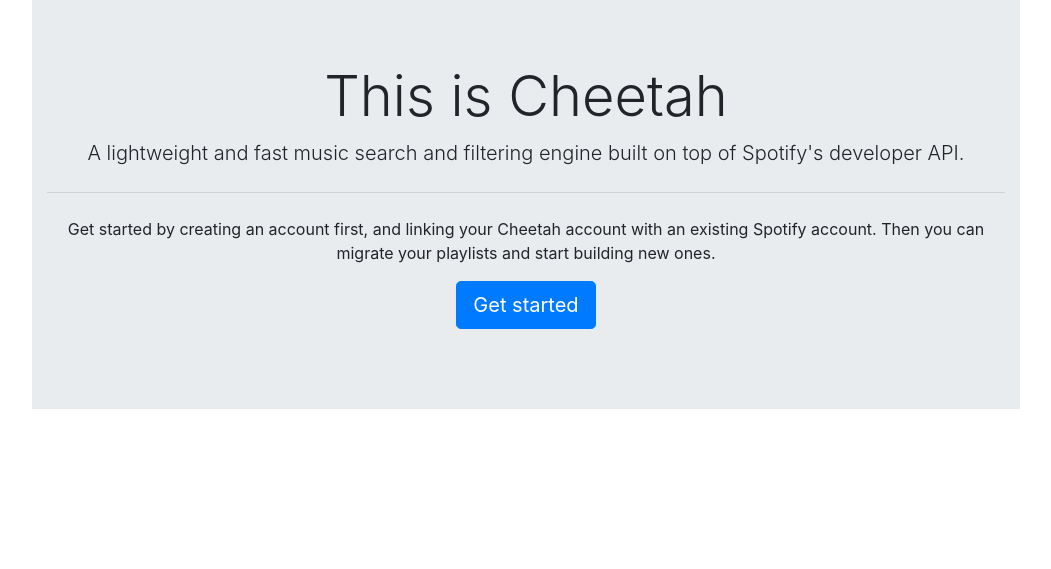
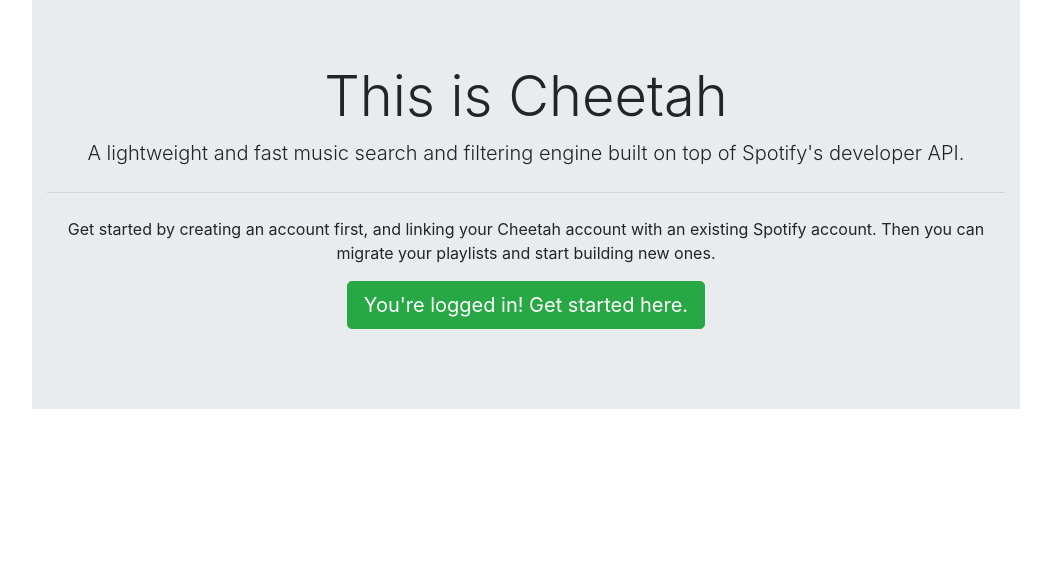
Before and after one commit to khaledAltuwaijri/cheetah, a Django app: page / in a window 1280 px wide. Shown: the part 95-664 px from the top of the page, without its empty margins (114-1165 px from the left). Run offline with Django 3.2, Linux system fonts and the light colour scheme; the visitor is signed in with stand-in values (Sample User, id 1); parts of the project's set-up code (start-up, migrations or seed data) failed here and were passed over; some libraries are stand-ins or nearby versions.

Commit message:
Change start button based on login status

```diff
--- a/templates/home.html
+++ b/templates/home.html
@@ -11,7 +11,11 @@
       <hr class="my-4">
       <p>Get started by creating an account first, and linking your Cheetah account with an existing Spotify account. Then you can migrate your playlists and start building new ones.</p>
       <p class="lead">
+        {% if user.is_authenticated %}
+        <a class="btn btn-success btn-lg" href="{% url "social:begin" 'spotify' %}" role="button">You're logged in! Get started here.</a>
+        {% else %}
         <a class="btn btn-primary btn-lg" href="{% url 'signup' %}" role="button">Get started</a>
+        {% endif %}
     </div>
   </div>
 </div>
```
